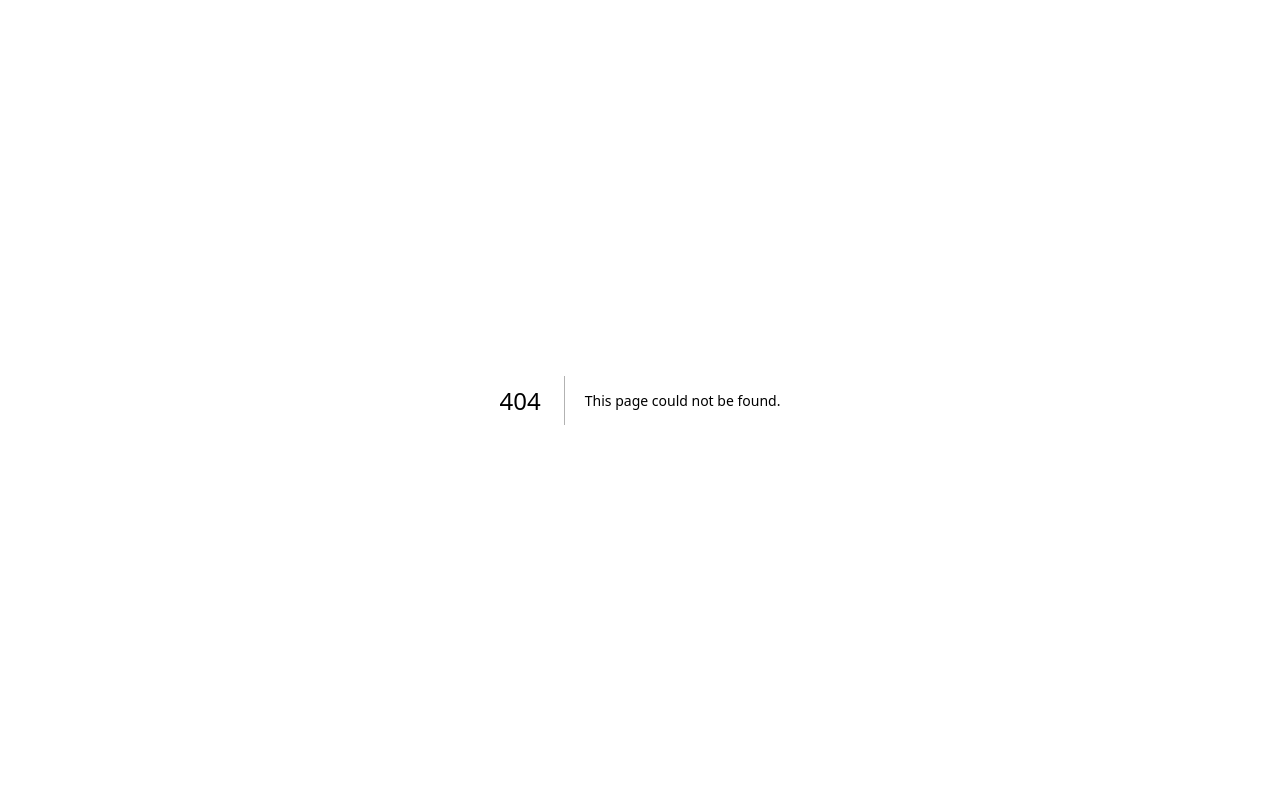
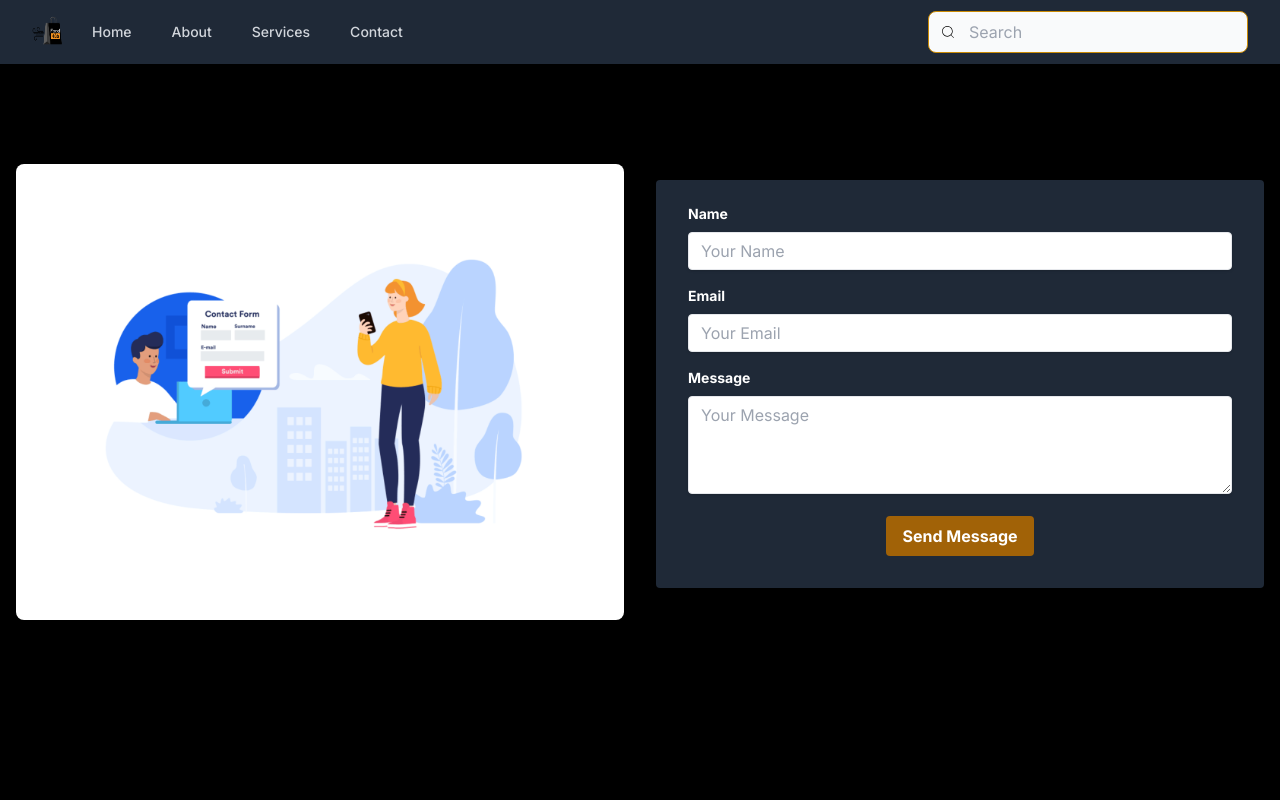
Before and after one commit to nugiwara12/FOODS, a Next.js app: page /contact in a window 1280 px wide. Before the commit this address had no page. Shown: the top 800 px of the page. Built offline with nearby package versions, Linux system fonts and the light colour scheme.

Commit message:
add contact form using contact page

```diff
--- a/components/Navbar/Navbar.js
+++ b/components/Navbar/Navbar.js
@@ -60,15 +60,15 @@ const Navbar = () => {
                 </a>
                 <a
                   href="/service"
-                  onClick={() => handleLinkClick("#")}
-                  className={linkClassNames("#")}
+                  onClick={() => handleLinkClick("/service")}
+                  className={linkClassNames("/service")}
                 >
                   Services
                 </a>
                 <a
-                  href="#"
-                  onClick={() => handleLinkClick("#")}
-                  className={linkClassNames("#")}
+                  href="/contact"
+                  onClick={() => handleLinkClick("/contact")}
+                  className={linkClassNames("/contact")}
                 >
                   Contact
                 </a>
--- /dev/null
+++ b/src/app/contact/page.js
@@ -0,0 +1,71 @@
+import React from 'react'
+import Navbar from '../../../components/Navbar/Navbar'
+import Footer from '../../../components/Footer/Footer';
+
+const Contact = () => {
+  return (
+      <div>
+          <Navbar />
+                  <div className="bg-black min-h-screen">
+            <div className="container mx-auto px-4 py-8">
+                <h1 className="text-3xl font-bold text-center mb-8">Contact Us</h1>
+                <div className="grid grid-cols-1 md:grid-cols-2 gap-8 items-center">
+                    <div>
+                        <img src="/images/contact/contact-wallpaper.gif" alt="Contact" className="rounded-lg shadow-md" />
+                    </div>
+                    <div>
+                        <form className="bg-gray-800 text-white shadow-md rounded px-8 pt-6 pb-8 mb-4">
+                            <div className="mb-4">
+                                <label className="block text-sm font-bold mb-2" htmlFor="name">
+                                    Name
+                                </label>
+                                <input
+                                    className="shadow appearance-none border rounded w-full py-2 px-3 text-gray-700 leading-tight focus:outline-none focus:shadow-outline"
+                                    id="name"
+                                    type="text"
+                                    placeholder="Your Name"
+                                />
+                            </div>
+                            <div className="mb-4">
+                                <label className="block text-sm font-bold mb-2" htmlFor="email">
+                                    Email
+                                </label>
+                                <input
+                                    className="shadow appearance-none border rounded w-full py-2 px-3 text-gray-700 leading-tight focus:outline-none focus:shadow-outline"
+                                    id="email"
+                                    type="email"
+                                    placeholder="Your Email"
+                                />
+                            </div>
+                            <div className="mb-4">
+                                <label className="block text-sm font-bold mb-2" htmlFor="message">
+                                    Message
+                                </label>
+                                <textarea
+                                    className="shadow appearance-none border rounded w-full py-2 px-3 text-gray-700 leading-tight focus:outline-none focus:shadow-outline"
+                                    id="message"
+                                    placeholder="Your Message"
+                                    rows="4"
+                                ></textarea>
+                            </div>
+                            <div className="flex items-center justify-center">
+                                <button
+                                    className="bg-yellow-700 hover:bg-yellow-800 text-white font-bold py-2 px-4 rounded focus:outline-none focus:shadow-outline"
+                                    type="button"
+                                >
+                                    Send Message
+                                </button>
+                            </div>
+                        </form>
+                    </div>
+                </div>
+            </div>
+          </div>
+          <Footer />
+      </div>
+
+
+    );
+}
+
+export default Contact
```
Also changed, not shown: public/images/contact/contact-wallpaper.gif (added).
